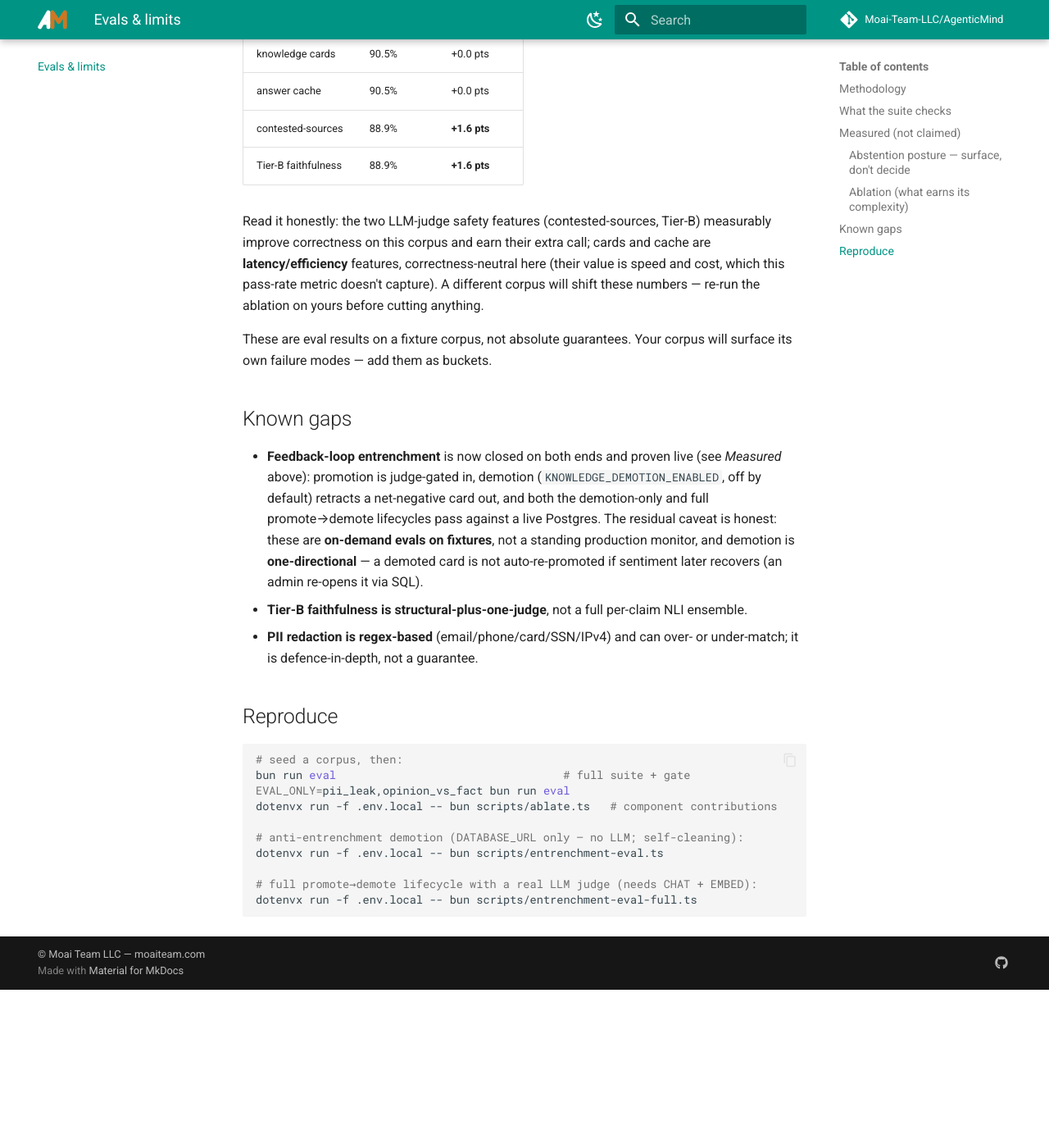
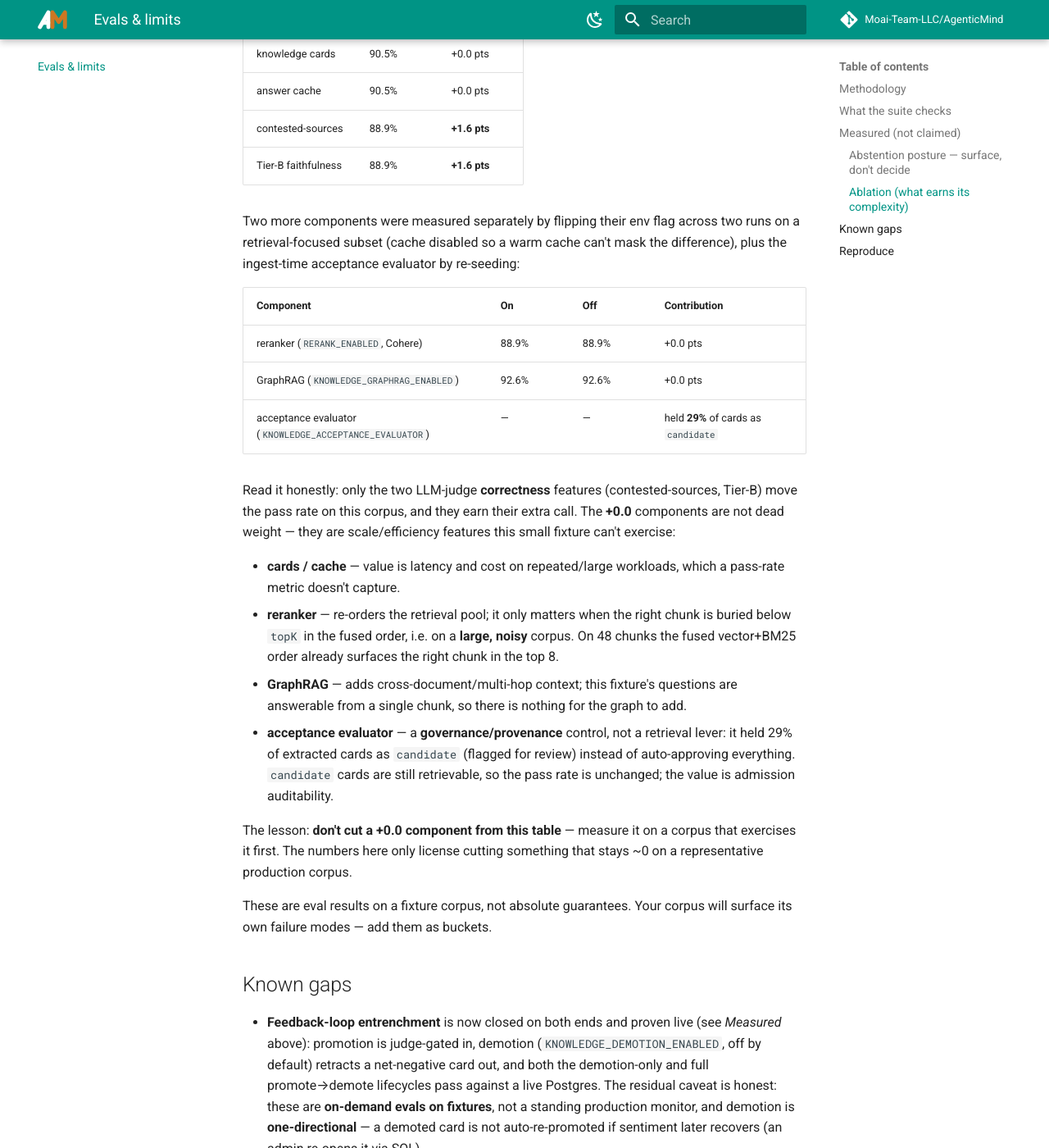
Before and after one commit to Moai-Team-LLC/AgenticMind, an MkDocs documentation site: the page built from docs/evals.md, in a window 1280 px wide and 1400 px high, scrolled down 2844 px. Shown: the whole window at 82% size. Built offline with MkDocs 1.6.1 and Material for MkDocs 9.7.7, drawn with Linux system fonts in a browser that asks for light colours; comment, search, counter and statistics services are not loaded; before the commit the page ends 4051 px from its top, so only the background shows below that; some of the changed text lies outside the part shown.

Commit message:
test(knowledge): measure rerank/graphrag/acceptance + record verdict
Extends eval harness to ablate env-level components; records live verdict in evals.md. rerank/graphrag +0.0 (scale features the fixture can't exercise), acceptance held 29% as candidate (governance). Only contested + tier-B move the pass rate; cut nothing without a corpus that exercises it.

```diff
--- a/docs/evals.md
+++ b/docs/evals.md
@@ -101,11 +101,36 @@ off vs the all-on baseline of 90.5%):
 | contested-sources | 88.9% | **+1.6 pts** |
 | Tier-B faithfulness | 88.9% | **+1.6 pts** |
 
-Read it honestly: the two LLM-judge safety features (contested-sources, Tier-B)
-measurably improve correctness on this corpus and earn their extra call; cards and
-cache are **latency/efficiency** features, correctness-neutral here (their value is
-speed and cost, which this pass-rate metric doesn't capture). A different corpus
-will shift these numbers — re-run the ablation on yours before cutting anything.
+Two more components were measured separately by flipping their env flag across
+two runs on a retrieval-focused subset (cache disabled so a warm cache can't mask
+the difference), plus the ingest-time acceptance evaluator by re-seeding:
+
+| Component | On | Off | Contribution |
+| --- | --- | --- | --- |
+| reranker (`RERANK_ENABLED`, Cohere) | 88.9% | 88.9% | +0.0 pts |
+| GraphRAG (`KNOWLEDGE_GRAPHRAG_ENABLED`) | 92.6% | 92.6% | +0.0 pts |
+| acceptance evaluator (`KNOWLEDGE_ACCEPTANCE_EVALUATOR`) | — | — | held **29%** of cards as `candidate` |
+
+Read it honestly: only the two LLM-judge **correctness** features (contested-sources,
+Tier-B) move the pass rate on this corpus, and they earn their extra call. The
+**+0.0** components are not dead weight — they are scale/efficiency features this
+small fixture can't exercise:
+
+- **cards / cache** — value is latency and cost on repeated/large workloads, which a
+  pass-rate metric doesn't capture.
+- **reranker** — re-orders the retrieval pool; it only matters when the right chunk
+  is buried below `topK` in the fused order, i.e. on a **large, noisy** corpus. On 48
+  chunks the fused vector+BM25 order already surfaces the right chunk in the top 8.
+- **GraphRAG** — adds cross-document/multi-hop context; this fixture's questions are
+  answerable from a single chunk, so there is nothing for the graph to add.
+- **acceptance evaluator** — a **governance/provenance** control, not a retrieval
+  lever: it held 29% of extracted cards as `candidate` (flagged for review) instead
+  of auto-approving everything. `candidate` cards are still retrievable, so the
+  pass rate is unchanged; the value is admission auditability.
+
+The lesson: **don't cut a +0.0 component from this table** — measure it on a corpus
+that exercises it first. The numbers here only license cutting something that stays
+~0 on a representative production corpus.
 
 These are eval results on a fixture corpus, not absolute guarantees. Your corpus
 will surface its own failure modes — add them as buckets.
@@ -130,7 +155,16 @@ will surface its own failure modes — add them as buckets.
 # seed a corpus, then:
 bun run eval                                  # full suite + gate
 EVAL_ONLY=pii_leak,opinion_vs_fact bun run eval
-dotenvx run -f .env.local -- bun scripts/ablate.ts   # component contributions
+dotenvx run -f .env.local -- bun scripts/ablate.ts   # AskProps component contributions
+
+# env-level components — flip the flag across two runs and compare the pass rate
+# (disable the cache so a warm cache can't mask the difference):
+RERANK_ENABLED=true  KNOWLEDGE_CACHE_ENABLED=false bun run eval   # reranker (needs RERANK_API_KEY)
+RERANK_ENABLED=false KNOWLEDGE_CACHE_ENABLED=false bun run eval
+KNOWLEDGE_GRAPHRAG_ENABLED=true  bun run eval   # GraphRAG (eval wires graphContext when set)
+KNOWLEDGE_GRAPHRAG_ENABLED=false bun run eval
+# acceptance evaluator: re-seed with the flag on/off and compare card admission
+KNOWLEDGE_ACCEPTANCE_EVALUATOR=true bun scripts/seed-eval-corpus.ts
 
 # anti-entrenchment demotion (DATABASE_URL only — no LLM; self-cleaning):
 dotenvx run -f .env.local -- bun scripts/entrenchment-eval.ts
```
Also changed, not shown: CHANGELOG.md (+11 -0 lines), 2 other files.
